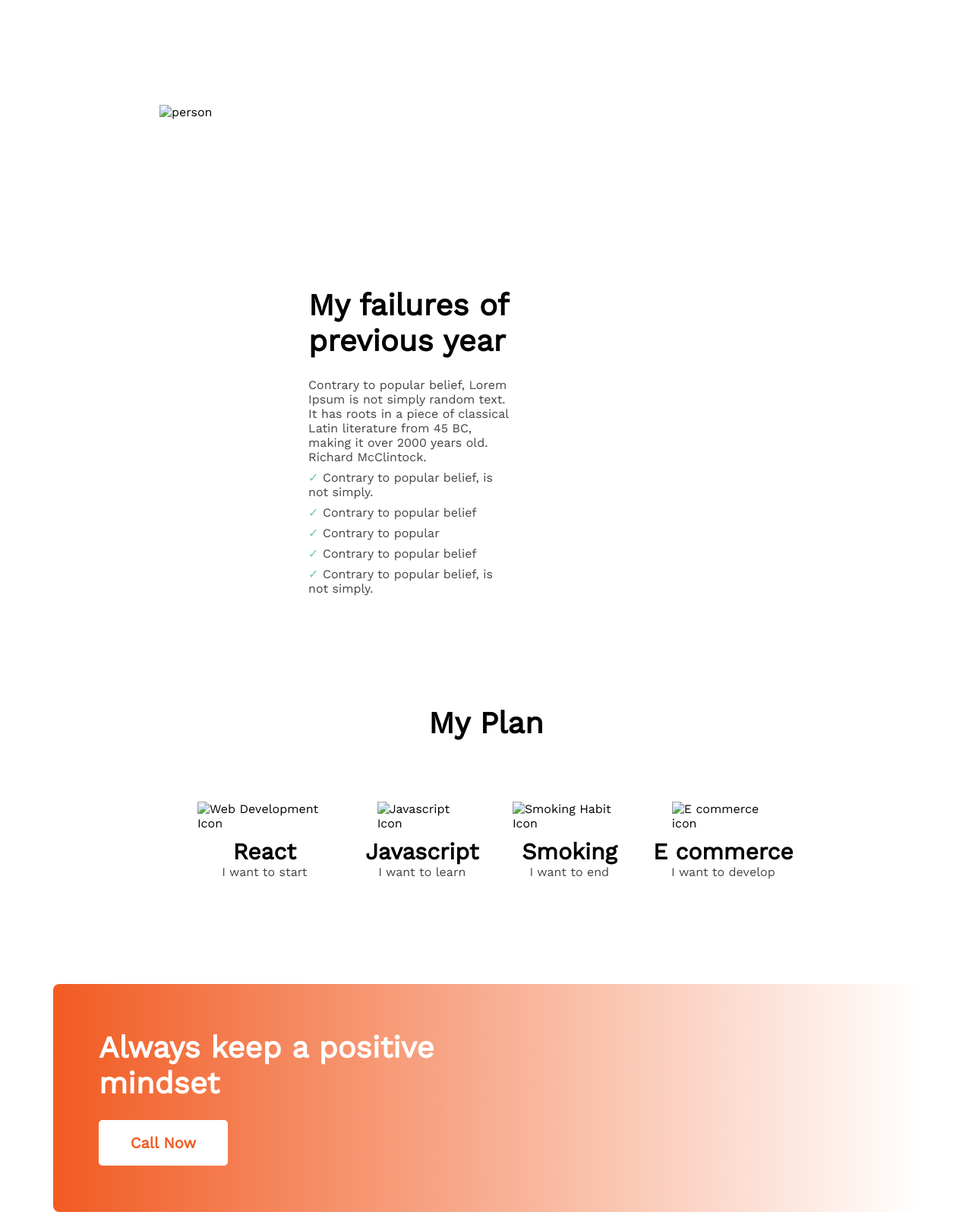
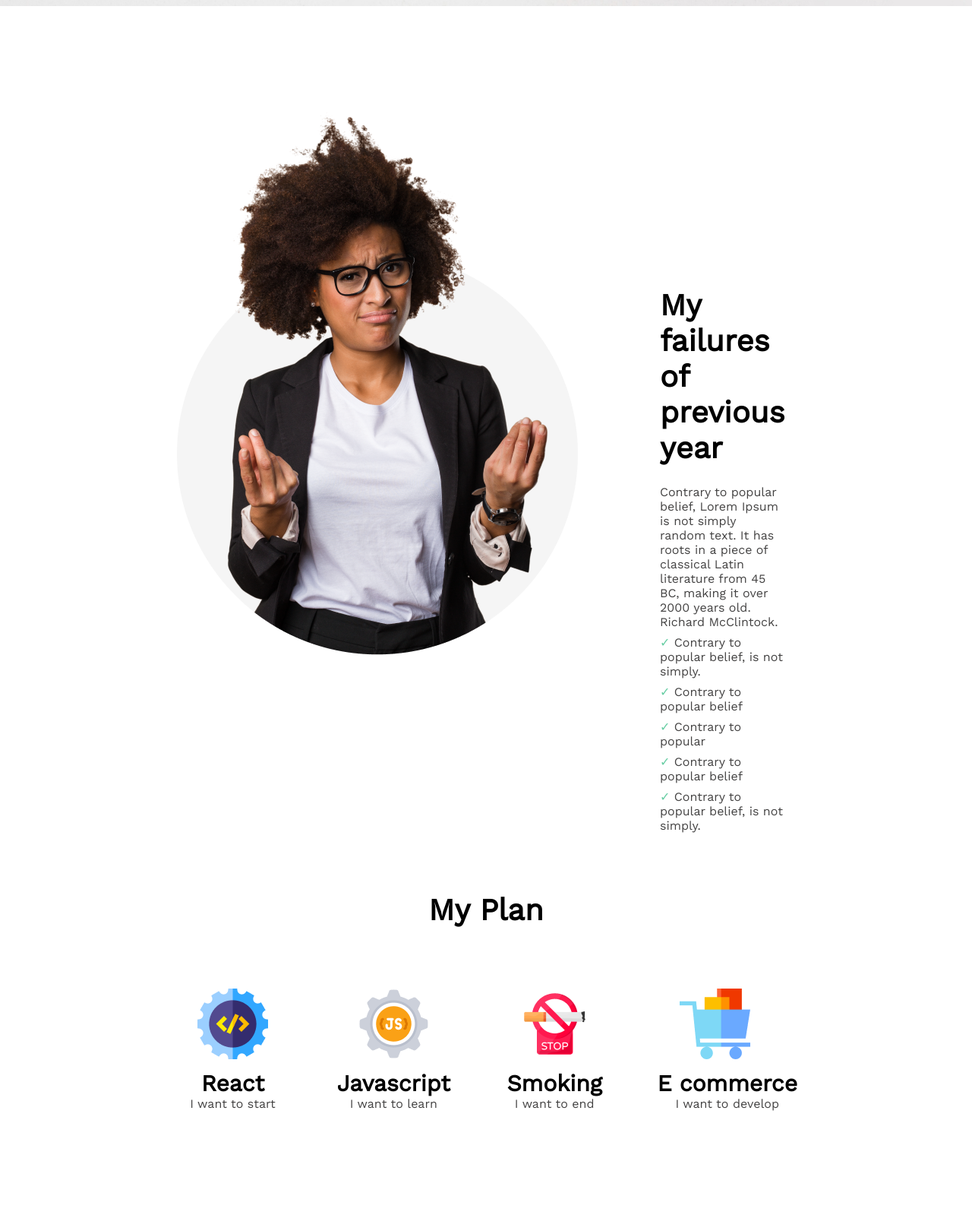
Before and after one commit to AbdullahANoman/first-assingment-ph, a plain HTML site: page index.html in a window 1280 px wide. Shown: the part 800-2399 px from the top of the page at 76% size. Drawn offline with nearby package versions, Linux system fonts and the light colour scheme; the site is published under a folder, as on GitHub Pages, so addresses that start at the root find nothing.

Commit message:
checktest

```diff
--- a/index.html
+++ b/index.html
@@ -5,7 +5,7 @@
     <meta http-equiv="X-UA-Compatible" content="IE=edge">
     <meta name="viewport" content="width=device-width, initial-scale=1.0">
     <title>First -Assignment</title>
-   <link rel="stylesheet" href="styles.css">
+    <link rel="stylesheet" href="styles.css">
     <link rel="preconnect" href="https://fonts.googleapis.com"><link rel="preconnect" href="https://fonts.gstatic.com" crossorigin><link href="https://fonts.googleapis.com/css2?family=Work+Sans&display=swap" rel="stylesheet">
 
 </head>
@@ -22,7 +22,7 @@
     <main>
         <section class="failure">
             <div class="failure-img">
-                <img src="/images/person.png" alt="person">
+                <img src="images/person.png" alt="person">
             </div>
             <div class="failure-text">
                 <h2 class="failure-text-tittle">My failures of previous year</h2>
@@ -38,22 +38,22 @@
             <h2 class="my-plan-header">My Plan</h2>
             <div class="my-plan-container">
                 <div>
-                    <img src="/images/icons/web.png" alt="Web Development Icon">
+                    <img src="images/icons/web.png" alt="Web Development Icon">
                     <h2>React</h2>
                     <p>I want to start</p>
                 </div>
                 <div>
-                    <img src="/images/icons/js.png" alt="Javascript Icon">
+                    <img src="images/icons/js.png" alt="Javascript Icon">
                     <h2>Javascript</h2>
                     <p>I want to learn</p>
                 </div>
                 <div>
-                    <img src="/images/icons/smoke.png" alt="Smoking Habit Icon">
+                    <img src="images/icons/smoke.png" alt="Smoking Habit Icon">
                     <h2>Smoking</h2>
                     <p>I want to end</p>
                 </div>
                 <div>
-                    <img src="/images/icons/ecom.png" alt="E commerce icon">
+                    <img src="images/icons/ecom.png" alt="E commerce icon">
                     <h2>E commerce</h2>
                     <p>I want to develop</p>
                 </div>
@@ -78,9 +78,9 @@
                 <p>Email : info@gmail.com</p>
                 <p>Phone : 01500 00 00 00</p>
 
-                <img src="/images/icons/fb.png" alt="facebook icon">
-                <img src="/images/icons/twitter.png" alt="twitter icon">
-                <img src="/images/icons/youtube.png" alt="youtube icon">
+                <img src="images/icons/fb.png" alt="facebook icon">
+                <img src="images/icons/twitter.png" alt="twitter icon">
+                <img src="images/icons/youtube.png" alt="youtube icon">
             </div>
             <div class="connect">
                 <h3>Subscribe</h3>
--- a/styles.css
+++ b/styles.css
@@ -17,7 +17,7 @@ footer {
 /* header  styles start  */
 
 .header-container {
-    background-image: url('../images/banner/banner1.png');
+    background-image: url('images/banner/banner1.png');
     background-size: cover;
     transform: rotate(-180deg);
     max-width: 100%;
@@ -120,7 +120,7 @@ footer {
 
 
 .bg-1 {
-    background: linear-gradient(90deg, #F15B22 0%, rgba(241, 91, 34, 0) 100%),url('../images/watch.png');
+    background: linear-gradient(90deg, #F15B22 0%, rgba(241, 91, 34, 0) 100%),url('images/watch.png');
     width: 1140px;
     height: 300px;
     background-size: cover;
```
